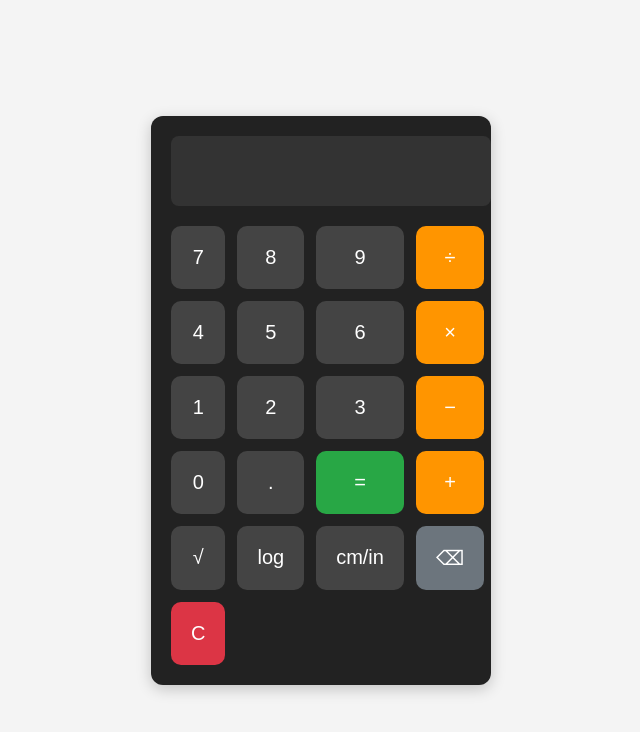
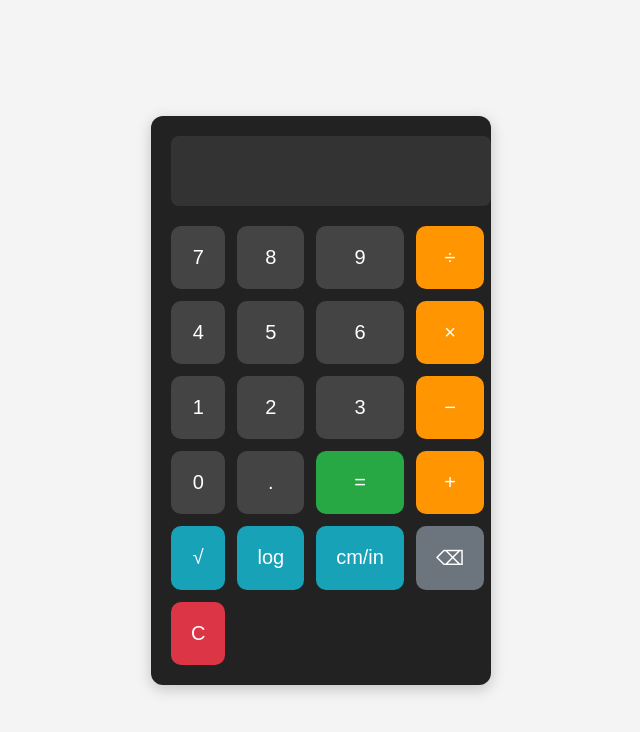
Before and after one commit to mygame02042005-beep/calci, a plain HTML site: page index.html in a window 1280 px wide. Shown: the whole page, without its empty margins (319-959 px from the left). Drawn offline with Linux system fonts and the light colour scheme.

Commit message:
Update style.css

```diff
--- a/style.css
+++ b/style.css
@@ -1,4 +1,3 @@
-/* General page styling */
 body {
   font-family: Arial, sans-serif;
   background-color: #f4f4f4;
@@ -9,7 +8,6 @@ body {
   margin: 0;
 }
 
-/* Calculator container */
 .calculator {
   background: #222;
   padding: 20px;
@@ -18,7 +16,6 @@ body {
   width: 300px;
 }
 
-/* Display screen */
 #display {
   width: 100%;
   height: 50px;
@@ -32,14 +29,12 @@ body {
   color: #fff;
 }
 
-/* Button grid layout */
 .buttons {
   display: grid;
   grid-template-columns: repeat(4, 1fr);
   gap: 12px;
 }
 
-/* Button styling */
 .btn {
   padding: 20px;
   font-size: 20px;
@@ -55,7 +50,6 @@ body {
   background-color: #555;
 }
 
-/* Operator buttons */
 .operator {
   background-color: #ff9500;
 }
@@ -64,7 +58,6 @@ body {
   background-color: #e08600;
 }
 
-/* Equal button */
 .equal {
   background-color: #28a745;
 }
@@ -73,7 +66,6 @@ body {
   background-color: #218838;
 }
 
-/* Clear button spans two columns */
 .clear {
   background-color: #dc3545;
 }
@@ -82,7 +74,6 @@ body {
   background-color: #c82333;
 }
 
-/* Backspace button styling */
 .backspace {
   background-color: #6c757d;
 }
@@ -90,3 +81,11 @@ body {
 .backspace:hover {
   background-color: #5a6268;
 }
+
+.function {
+  background-color: #17a2b8;
+}
+
+.function:hover {
+  background-color: #138496;
+}
```
